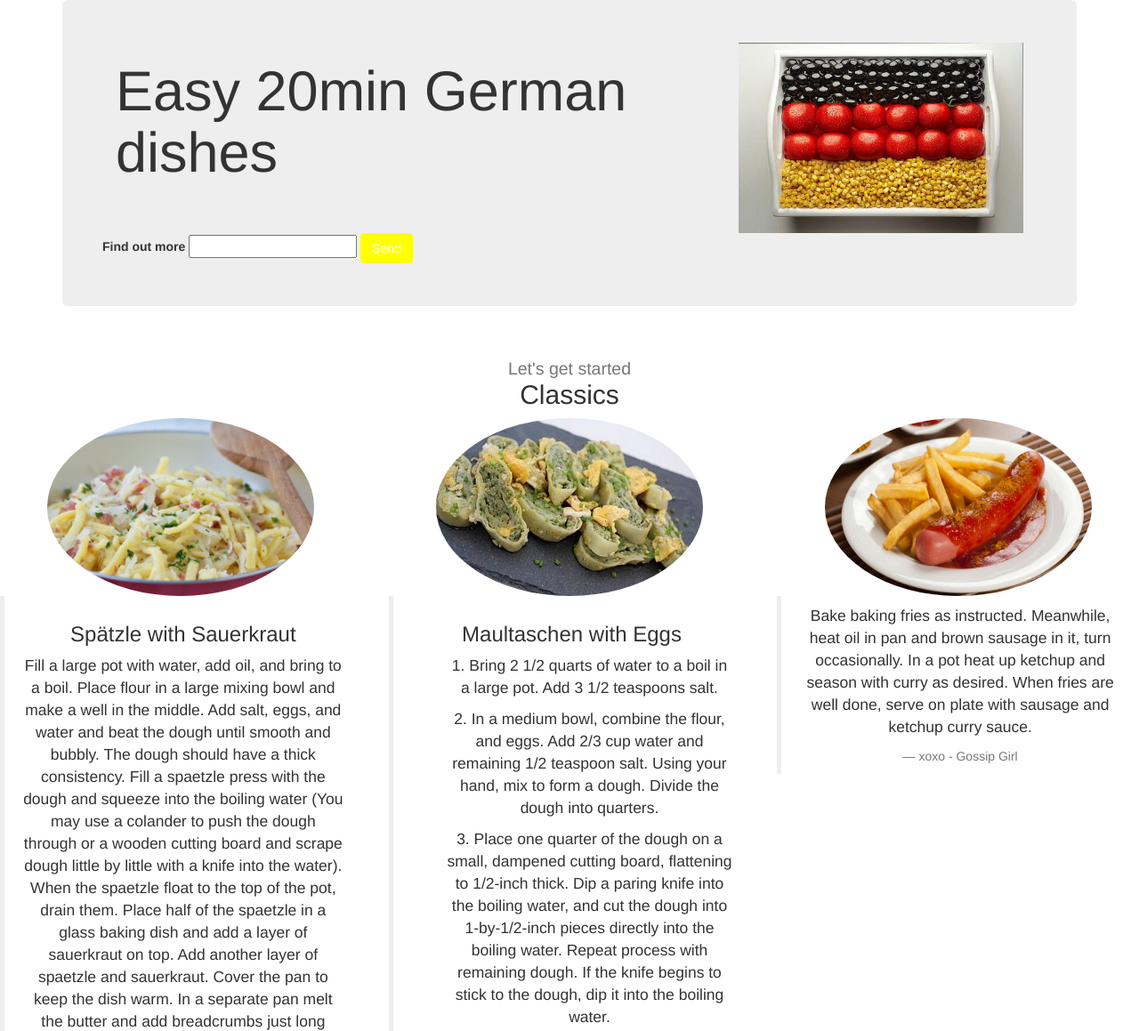
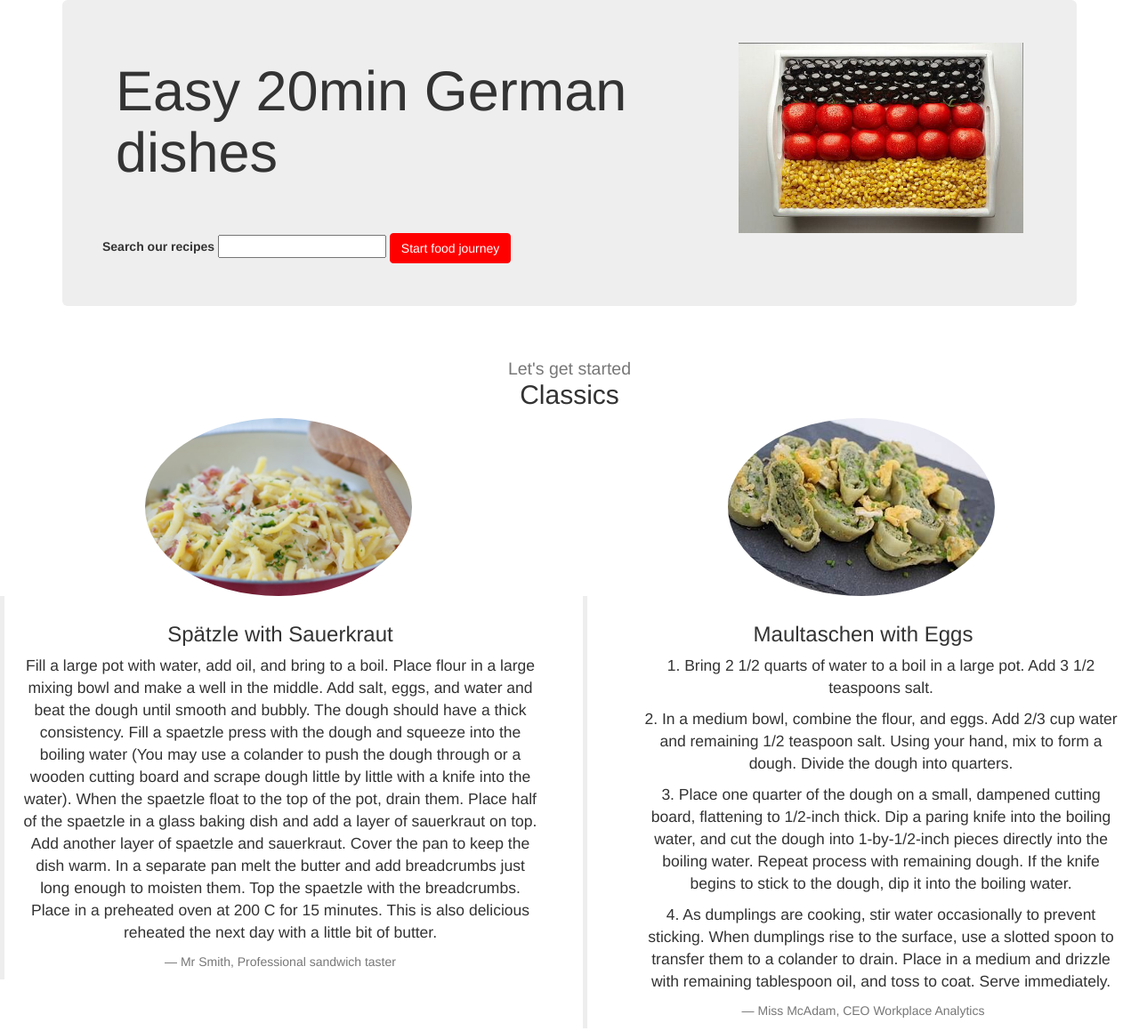
Before and after one commit to Louisahaas/Group-Project-2, a plain HTML site: page index.html in a window 1280 px wide. Shown: the top 1159 px of the page at 89% size. Drawn offline with Linux system fonts and the light colour scheme.

Commit message:
Änderungen
jjklj

```diff
--- a/css/styles.css
+++ b/css/styles.css
@@ -1,5 +1,7 @@
 .btn-success {
   color: #fff;
-  background-color: yellow;
-  border-color: yellow;
+  background-color: red;
+  border-color: red;
 }
+
+<h2>background: red</h2>
--- a/index.html
+++ b/index.html
@@ -20,9 +20,9 @@ initial-scale=1.0">
     <img src='images/German food.jpeg' class="img-responsive">
 </div>
     <form role='form'>
-      <label for="email">Find out more</label>
+      <label for="email">Search our recipes</label>
       <input type="text" name="email" >
-      <button type="submit" class="btn btn-success">Send</button>
+      <button type="submit" class="btn btn-success">Start food journey</button>
     </form>
   </div>
 </div>
@@ -32,7 +32,7 @@ initial-scale=1.0">
   <div id="buzz" class="text-center">
     <h2><small>Let's get started</small><br />Classics</h2>
     <div class="row">
-      <div class="col-sm-4">
+      <div class="col-sm-6">
       <img class="img-circle" src='images/sauerkraut-spaetzle.jpg' width="300" height="200">
       <blockquote>
         <h3>Spätzle with Sauerkraut</h3>
@@ -46,7 +46,7 @@ This is also delicious reheated the next day with a little bit of butter.</p>
       <small>Mr Smith, Professional sandwich taster</small>
       </blockquote>
       </div>
-    <div class="col-sm-4">
+    <div class="col-sm-6">
       <img class="img-circle" img src='images/gebratene-maultaschen-mit-ei.jpg' alt="gebratene-maultaschen-mit-ei" width="300" height="200">
         <blockquote>
         <h3>Maultaschen with Eggs</h3>
@@ -60,9 +60,10 @@ This is also delicious reheated the next day with a little bit of butter.</p>
       <small>Miss McAdam, CEO Workplace Analytics</small>
         </blockquote>
     </div>
-    <div class="col-sm-4">
+    <div class="col-sm-6">
       <img class="img-circle" img src='images/currywurst.jpg' width="300" height="200">
         <blockquote>
+        <h3>Currywurst</h3>
       <p>Bake baking fries as instructed.
 Meanwhile, heat oil in pan and brown sausage in it, turn occasionally.
 In a pot heat up ketchup and season with curry as desired.
```
